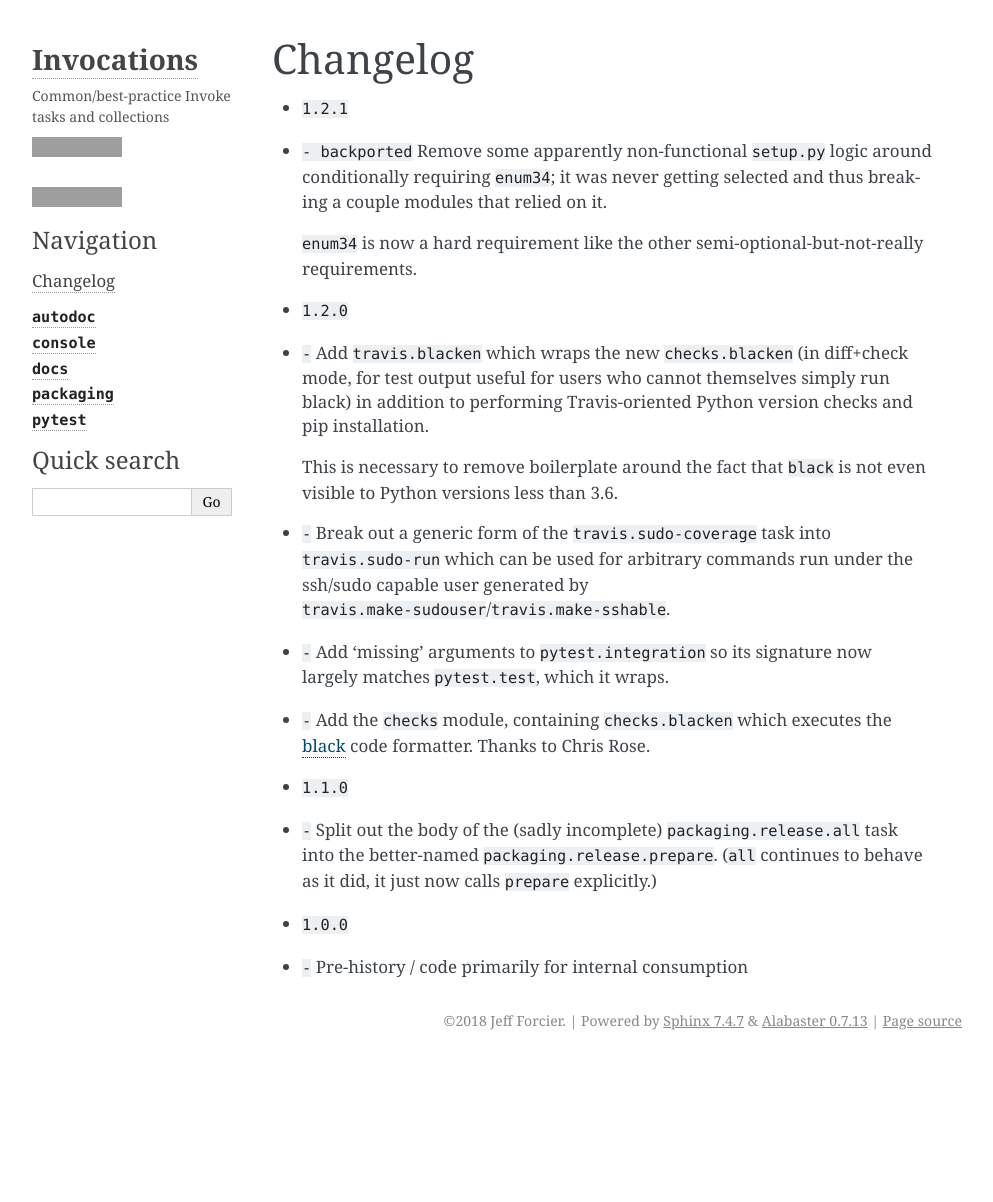
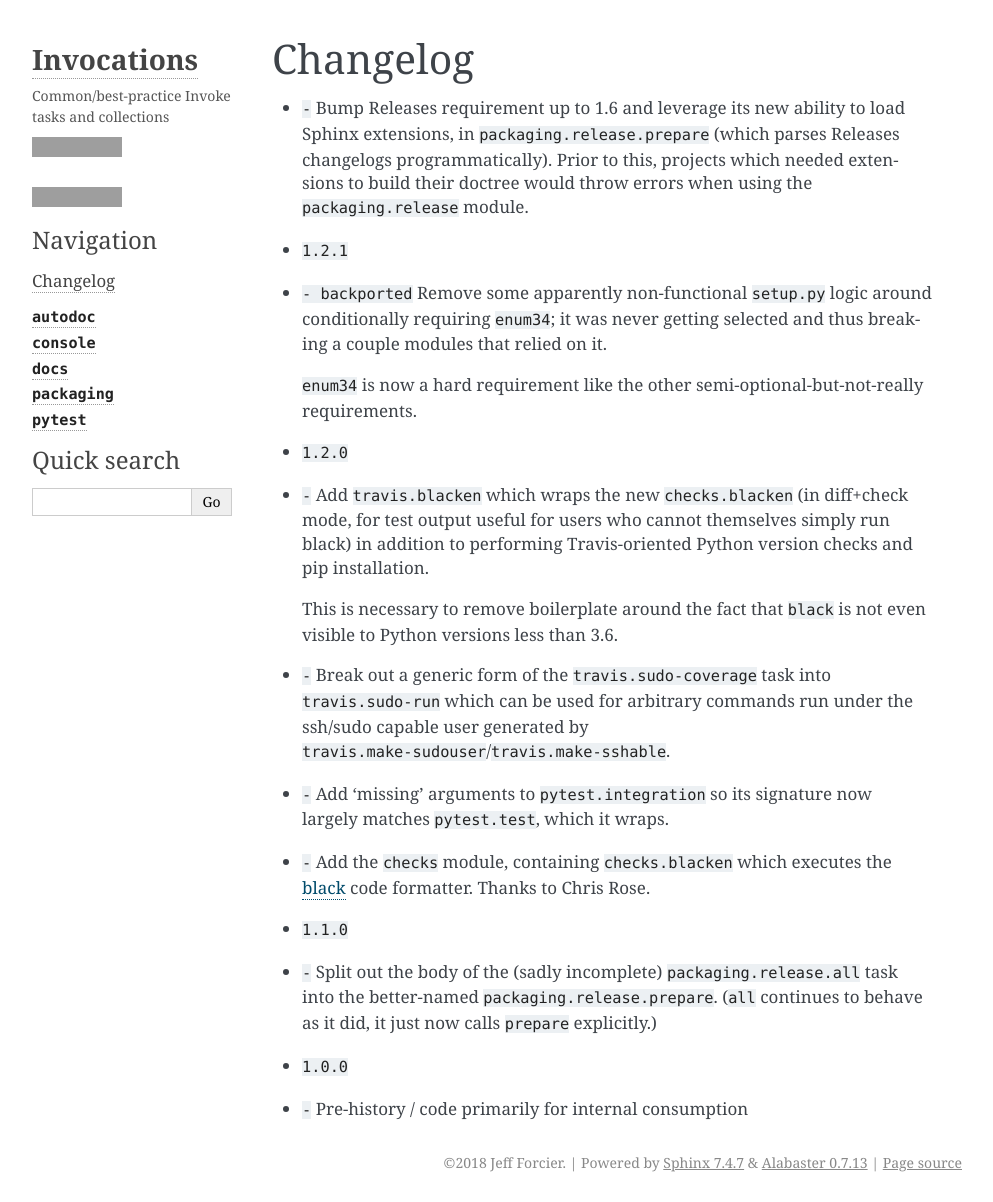
Before and after one commit to pyinvoke/invocations, a Sphinx documentation site: the page built from docs/changelog.rst, in a window 1280 px wide. Shown: the whole page, without its empty margins (148-1141 px from the left). Built offline with Sphinx 7.4.7, drawn with Linux system fonts in a browser that asks for light colours; cross-references to code outside the pages are shown as plain code; before the commit the page ends 1060 px from its top, so only the background shows below that; grey boxes are pictures that could not be loaded.

Commit message:
Require Releases 1.6 and use its load_extensions kwarg

```diff
--- a/docs/changelog.rst
+++ b/docs/changelog.rst
@@ -2,6 +2,11 @@
 Changelog
 =========
 
+- :feature:`-` Bump Releases requirement up to 1.6 and leverage its new ability
+  to load Sphinx extensions, in ``packaging.release.prepare`` (which parses
+  Releases changelogs programmatically). Prior to this, projects which needed
+  extensions to build their doctree would throw errors when using the
+  ``packaging.release`` module.
 - :release:`1.2.1 <2018-06-18>`
 - :support:`- backported` Remove some apparently non-functional ``setup.py``
   logic around conditionally requiring ``enum34``; it was never getting
--- a/setup.py
+++ b/setup.py
@@ -18,7 +18,7 @@
     # obtain them.
     "blessings>=1.6,<2",
     "enum34>=1.1,<2",
-    "releases>=1.2,<2",
+    "releases>=1.6,<2",
     "semantic_version>=2.4,<3",
     "tabulate==0.7.5",
     "tqdm>=4.8.1",
```
Also changed, not shown: 1 other file.
